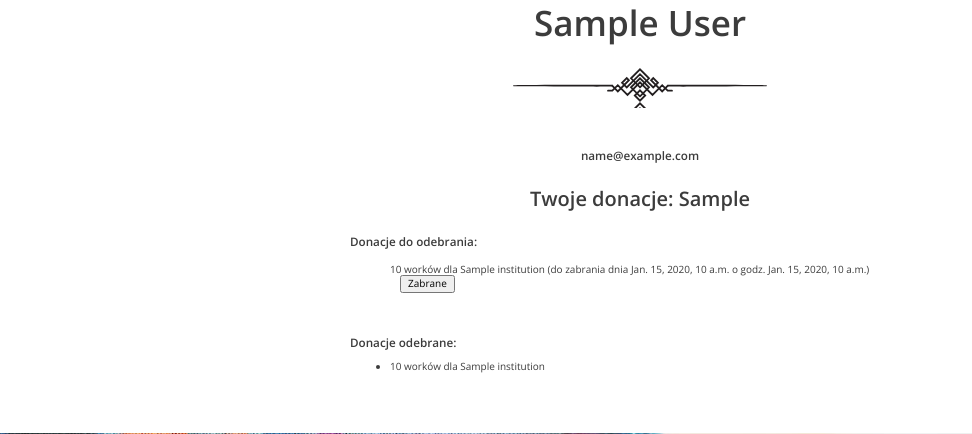
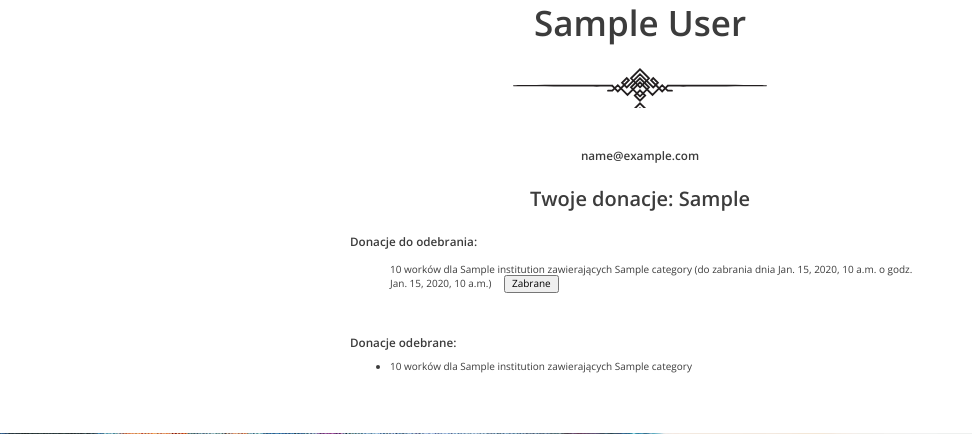
Before and after one commit to PawelZwo/Charity-donations-app, a Django app: template charity/templates/profile.html in a window 1280 px wide. Shown: the part 215-649 px from the top of the page, without its empty margins (0-972 px from the left). Run offline with Django 4.2, Linux system fonts and the light colour scheme; the template is opened without the code that fills it: most values are stand-ins (such as "Sample title", 1, 10 or a date in 2020).

Commit message:
donation's categoreies are correctly displayed on profile page

```diff
--- a/charity/templates/partials/__header__.html
+++ b/charity/templates/partials/__header__.html
@@ -29,6 +29,6 @@
         {% if request.path != '/add-donation/'%}
             <li><a href="{% url 'add_donation' %}" class="btn btn--without-border">Przekaż dary</a></li>
         {% endif %}
-        <li><a href="{% url 'index' %}#contact" class="btn btn--without-border">Kontakt</a></li>
+        <li><a href="#contact" class="btn btn--without-border">Kontakt</a></li>
     </ul>
 </nav>
--- a/charity/templates/profile.html
+++ b/charity/templates/profile.html
@@ -27,7 +27,7 @@
                     {% for pending in all_pending %}
 
                         <li style="margin-bottom: 10px;">
-                            {{ pending.quantity }} worków dla {{ pending.institution }}
+                            {{ pending.quantity }} worków dla {{ pending.institution }} zawierających {{ pending.categories.all|join:", " }}
                             (do zabrania dnia {{ pending.pick_up_date }} o godz. {{ pending.pick_up_time }})
                             <button type="submit" name="submit" value="{{ pending.pk }}"
                                     style="margin-left: 10px; display: inline;">
@@ -47,7 +47,7 @@
             <ul id="taken_donations">
                 {% for taken in all_taken %}
                     <li style="margin-bottom: 5px;">
-                        {{ taken.quantity }} worków dla {{ taken.institution }}
+                        {{ taken.quantity }} worków dla {{ taken.institution }} zawierających {{ taken.categories.all|join:", " }}
                     </li>
                 {% empty %}
                     Sprawdź, czy któraś z Twoich donacji nie została już odebrana!
--- a/charity/views.py
+++ b/charity/views.py
@@ -144,8 +144,8 @@ class Profile(LoginRequiredMixin, View):
                    'last_name': user.last_name,
                    'email': user.email,
                    'donations_all': users_donations.count,
-                   'all_pending': users_donations.filter(is_taken=False),
-                   'all_taken': users_donations.filter(is_taken=True)
+                   'all_pending': users_donations.filter(is_taken=False).order_by('pick_up_date'),
+                   'all_taken': users_donations.filter(is_taken=True).order_by('-pick_up_date')
                    }
         return render(request, 'profile.html', context)
 
```
